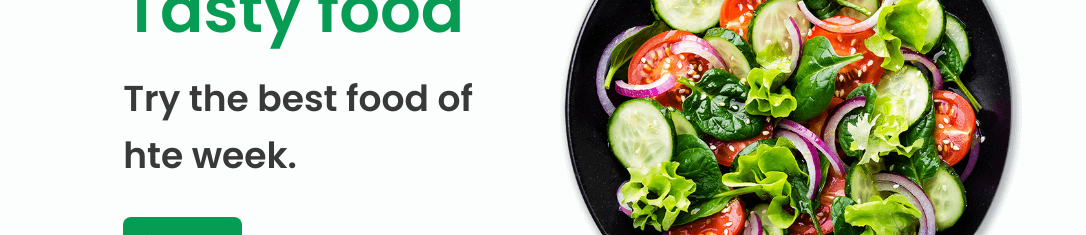
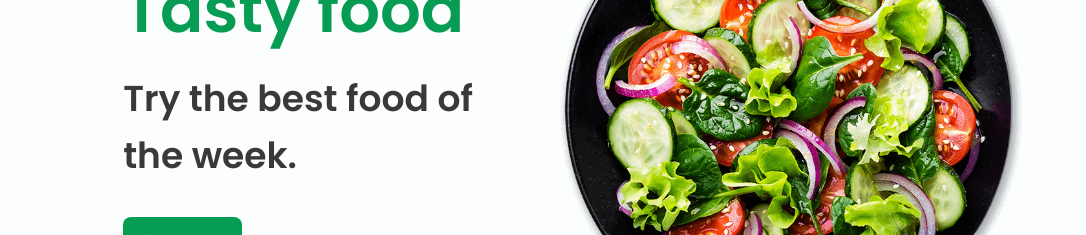
Before and after one commit to 10411136/rwd_restaurant, a Nuxt app: page / in a window 1280 px wide. Shown: the part 287-522 px from the top of the page, without its empty margins (96-1182 px from the left). Built offline with nearby package versions, Linux system fonts and the light colour scheme.

Commit message:
finished

```diff
--- a/components/Homepage.vue
+++ b/components/Homepage.vue
@@ -29,7 +29,7 @@
           <div class="home__container bd-container bd-grid">
             <div class="home__data">
               <h1 class="home__title">Tasty food</h1>
-              <h2 class="home__subtitle">Try the best food of <br> hte week.</h2>
+              <h2 class="home__subtitle">Try the best food of <br> the week.</h2>
               <a href="#" class="button">view menu</a>
             </div>
             <img src="@/static/home.png" class="home__img" alt="HOMEIMG">
```
